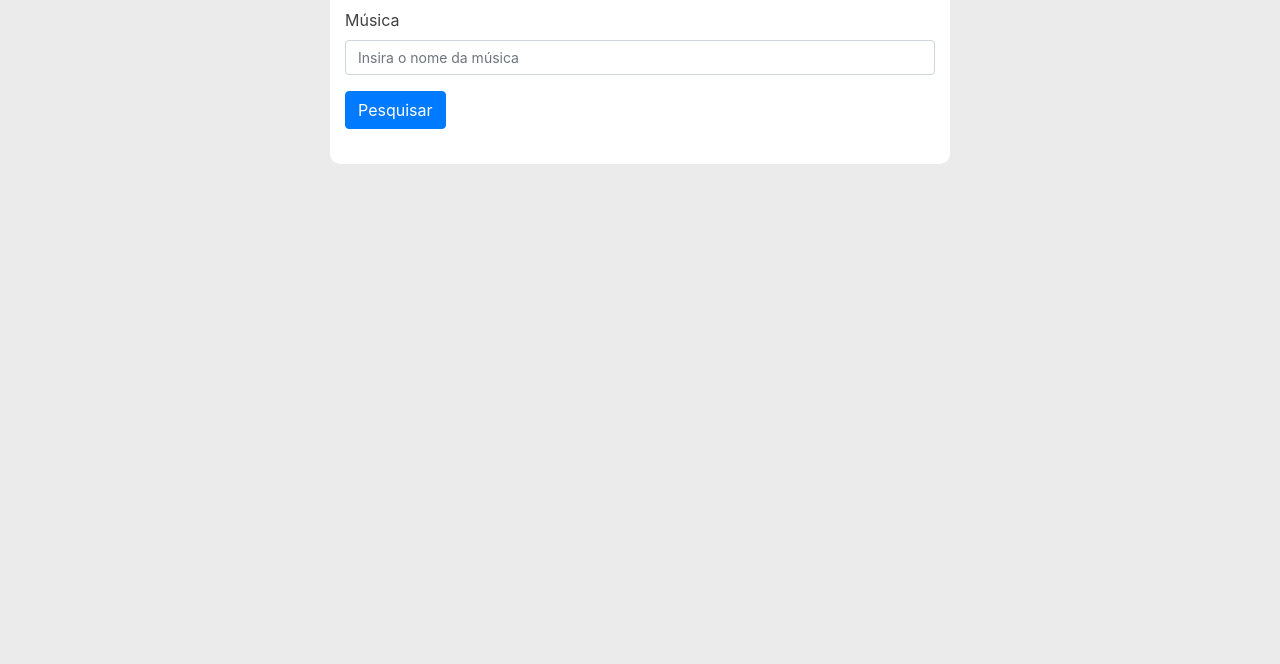
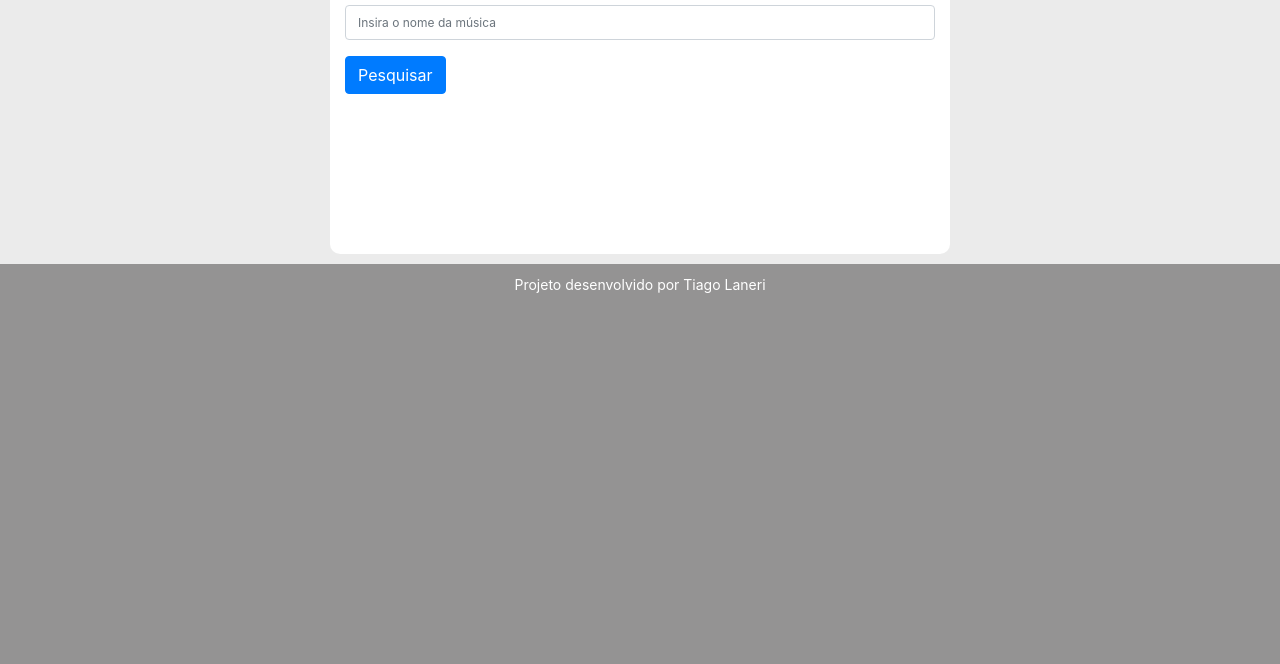
Before and after one commit to LaneriTiago/fetch-API-javascript, a website: page src/lyrics/index.html in a window 1280 px wide. Shown: the part 156-820 px from the top of the page. Drawn offline with nearby package versions, Linux system fonts and the light colour scheme; a web font is replaced by a local one.

Commit message:
fetch API - music search

```diff
--- a/src/lyrics/index.html
+++ b/src/lyrics/index.html
@@ -6,7 +6,7 @@
     <link rel="stylesheet" href="https://stackpath.bootstrapcdn.com/bootstrap/4.5.2/css/bootstrap.min.css" integrity="sha384-JcKb8q3iqJ61gNV9KGb8thSsNjpSL0n8PARn9HuZOnIxN0hoP+VmmDGMN5t9UJ0Z" crossorigin="anonymous">
     <link rel="stylesheet" href="style.css">
     <link href="https://fonts.googleapis.com/css2?family=Kufam&display=swap" rel="stylesheet">
-    <title>Pesquisar música</title>
+    <title>Pesquisar letras</title>
 </head>
 <body>
     <main>
@@ -36,4 +36,7 @@
          <script src="lyrics.js"></script>
          <script src="https://code.jquery.com/jquery-3.5.1.slim.min.js" integrity="sha384-DfXdz2htPH0lsSSs5nCTpuj/zy4C+OGpamoFVy38MVBnE+IbbVYUew+OrCXaRkfj" crossorigin="anonymous"></script>
          <script src="https://cdn.jsdelivr.net/npm/popper.js@1.16.1/dist/umd/popper.min.js" integrity="sha384-9/reFTGAW83EW2RDu2S0VKaIzap3H66lZH81PoYlFhbGU+6BZp6G7niu735Sk7lN" crossorigin="anonymous"></script>
-         <script src="https://stackpath.bootstrapcdn.com/bootstrap/4.5.2/js/bootstrap.min.js" integrity="sha384-B4gt1jrGC7Jh4AgTPSdUtOBvfO8shuf57BaghqFfPlYxofvL8
+         <script src="https://stackpath.bootstrapcdn.com/bootstrap/4.5.2/js/bootstrap.min.js" integrity="sha384-B4gt1jrGC7Jh4AgTPSdUtOBvfO8shuf57BaghqFfPlYxofvL8/KUEfYiJOMMV+rV" crossorigin="anonymous"></script>
+    </script>
+</body>
+</html>
--- a/src/lyrics/style.css
+++ b/src/lyrics/style.css
@@ -1,16 +1,18 @@
 body {
+    min-height: 100%;
     display: grid;
     grid-template-columns: 1fr 2fr 1fr;
-    grid-template-rows: 1fr 1fr;
+    grid-template-rows: 2fr auto;
 
-    font-size: 16px;
+    font-size: 14px;
     color: rgb(65, 64, 64);
     background-color: rgb(235, 235, 235);
 
 }
 
 h1 {
-    text-align: center
+    text-align: center;
+    font-size: 16px;
 }
 
 main {
@@ -18,7 +20,7 @@ main {
     grid-column-end: 3;
     padding: 15px;
     margin: 10px;
-    height: auto;
+    min-height: 400px;
     border-radius: 10px;
     background-color: white
 }
@@ -39,11 +41,26 @@ main {
 }
 
 input[type='text'] {
-    font-size: 14px
+    font-size: 12px
 }
 
 input:hover {
     border-color: rgb(154, 187, 230)
 }
 
-#msg-er
+#msg-error {
+    color: rgb(194, 58, 58)
+}
+
+footer {
+    grid-column-start: 1;
+    grid-column-end: 4;
+    grid-row-start: 2;
+    grid-row-end: 3;
+    display: grid;
+    height: 400px;
+    background-color: rgb(148, 147, 147);
+    text-align: center;
+    padding: 10px;
+    color: white
+}
```
